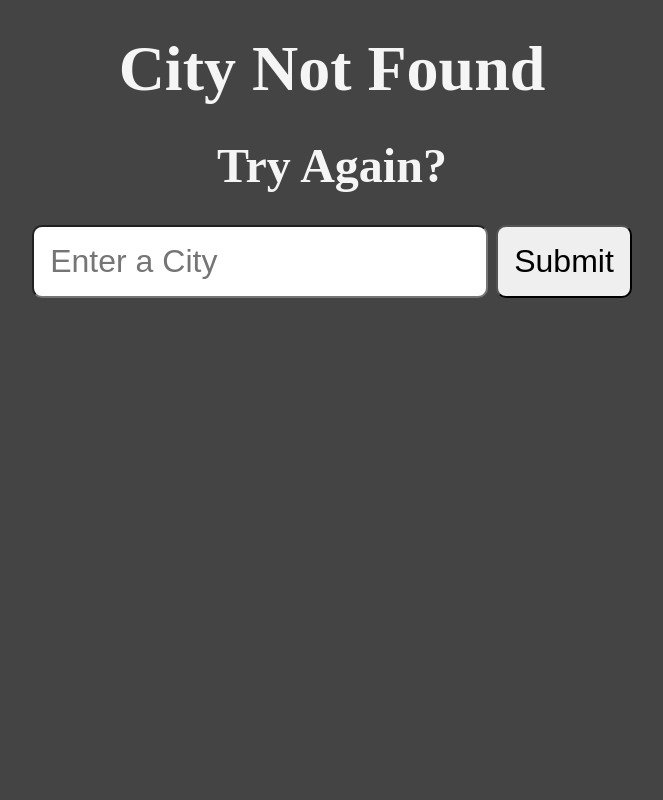
After one commit to ygebre1/weather-app, a Flask app: template templates/city-not-found.html in a window 1280 px wide. The commit adds this page. Shown: the whole page, without its empty margins (308-971 px from the left). Run offline with Flask 3, Linux system fonts and the light colour scheme; the template is opened without the code that fills it, so the values that code supplies are empty.

Commit message:
Added html file to handle blank requests

```diff
--- a/requirements.txt
+++ b/requirements.txt
@@ -10,4 +10,5 @@ MarkupSafe==2.1.5
 python-dotenv==1.0.1
 requests==2.32.3
 urllib3==2.2.2
+waitress==3.0.0
 Werkzeug==3.0.3
--- /dev/null
+++ b/server.py
@@ -0,0 +1,34 @@
+from flask import Flask, render_template, request
+from weather import get_current_weather
+from waitress import serve
+
+app = Flask(__name__)
+
+@app.route('/')
+@app.route('/index')
+def index():
+    return render_template('index.html')
+
+@app.route('/weather')
+def get_weather():
+    city = request.args.get('city')
+    if not bool(city.strip()):
+        city = "Atlanta"
+
+    weather_data = get_current_weather(city)
+
+    # City is not found by API
+
+    if not weather_data['cod'] == 200:
+        return render_template('city-not-found.html')
+
+    return render_template(
+        "weather.html",
+        title=weather_data["name"],
+        status=weather_data["weather"][0]["description"].capitalize(),
+        temp= f"{weather_data['main']['temp']:.1f}",
+        feels_like= f"{weather_data['main']['feels_like']:.1f}"
+        )
+
+if __name__ == '__main__':
+    serve(app, host="0.0.0.0", port= 8000)
--- a/static/styles/styles.css
+++ b/static/styles/style.css
@@ -6,7 +6,7 @@
 
 body {
     padding: 2rem;
-    background-color: gray;
+    background-color: rgb(68, 68, 68);
     color: whitesmoke;
     min-height: 100vh;
     display: flex;
--- /dev/null
+++ b/templates/city-not-found.html
@@ -0,0 +1,18 @@
+<!DOCTYPE html>
+<html lang="en">
+<head>
+    <meta charset="UTF-8">
+    <meta name="viewport" content="width=device-width, initial-scale=1.0">
+    <title>City Not Found</title>
+    <link rel="stylesheet" href="{{url_for('static', filename='styles/style.css')}}">
+</head>
+<body>
+    <h1>City Not Found</h1>
+    <h2>Try Again?</h2>
+    <form action="/weather">
+        <input type="text" name="city" id="city" placeholder="Enter a City">
+        <button type="submit">Submit</button>
+    </form>
+
+</body>
+</html>
--- a/weather.py
+++ b/weather.py
@@ -17,6 +17,10 @@ if __name__ == '__main__':
     print("\n*** Get Current Weather Conditions ***\n")
 
     city = input("\nPlease enter a city name: ")
+
+    if not bool(city.strip()):
+        city = "Atlanta"
+
     weather_data = get_current_weather(city)
 
     print("\n")
```
Also changed, not shown: templates/weather.html (added, +20 -0 lines), 1 other file.
